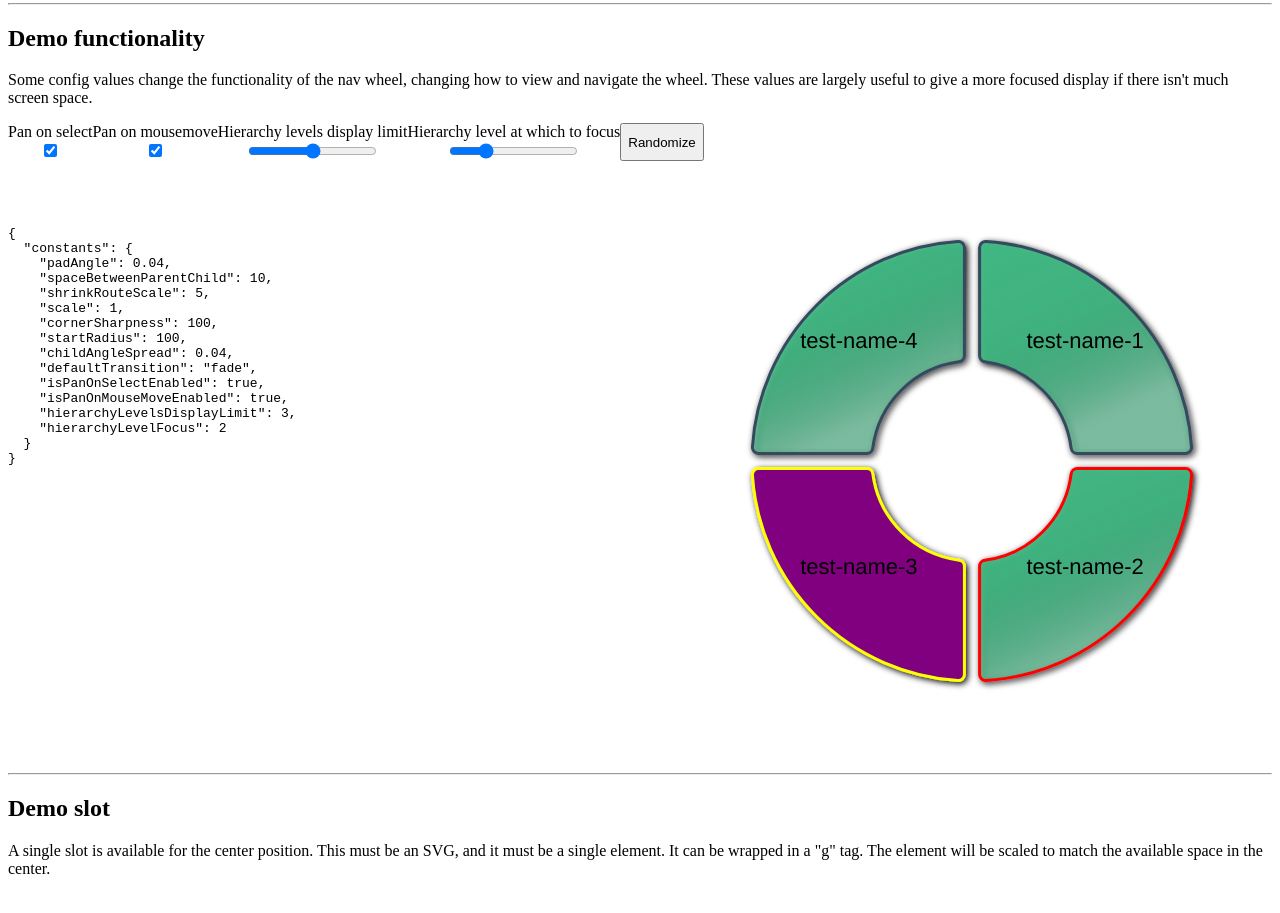
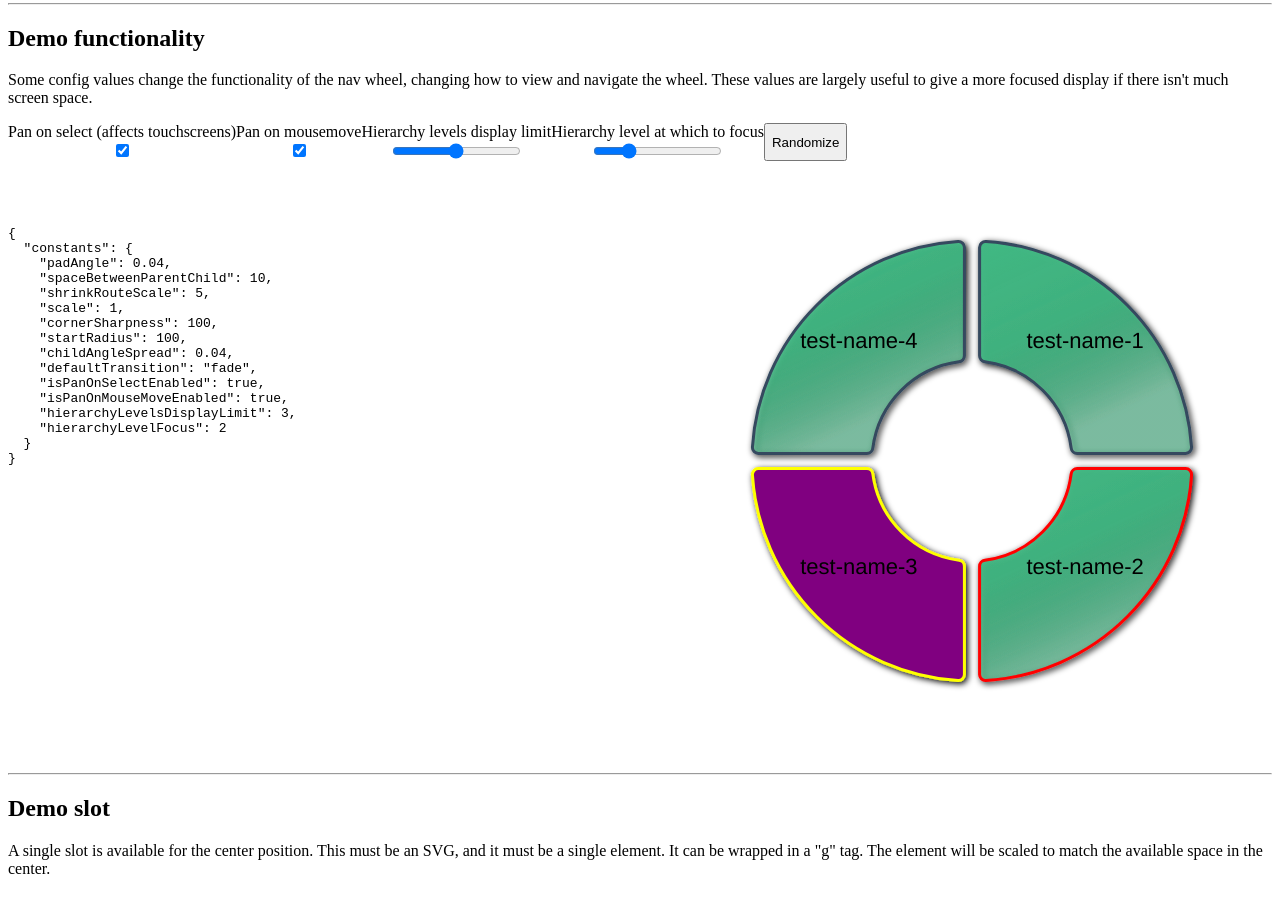
Before and after one commit to Jaeger2305/vue-nav-wheel, a Vue app: page /#/test3 in a window 1280 px wide. Shown: the part 1540-2453 px from the top of the page. Built offline with nearby package versions, Linux system fonts and the light colour scheme.

Commit message:
add clarification to the pan on select demo that it's only for touch

```diff
--- a/src/components/config-functionality.vue
+++ b/src/components/config-functionality.vue
@@ -1,7 +1,7 @@
 <template>
   <div class="config-container">
     <div class="input-container">
-      <label>Pan on select</label>
+      <label>Pan on select (affects touchscreens)</label>
       <input v-model="inputIsPanOnSelectEnabled" type="checkbox" />
     </div>
     <div class="input-container">
@@ -20,7 +20,13 @@
     </div>
     <div class="input-container">
       <label>Hierarchy level at which to focus</label>
-      <input v-model.number="inputHierarchyLevelFocus" type="range" min="1" max="5" step="1" />
+      <input
+        v-model.number="inputHierarchyLevelFocus"
+        type="range"
+        min="1"
+        max="5"
+        step="1"
+      />
     </div>
     <button @click="randomize">Randomize</button>
   </div>
```
